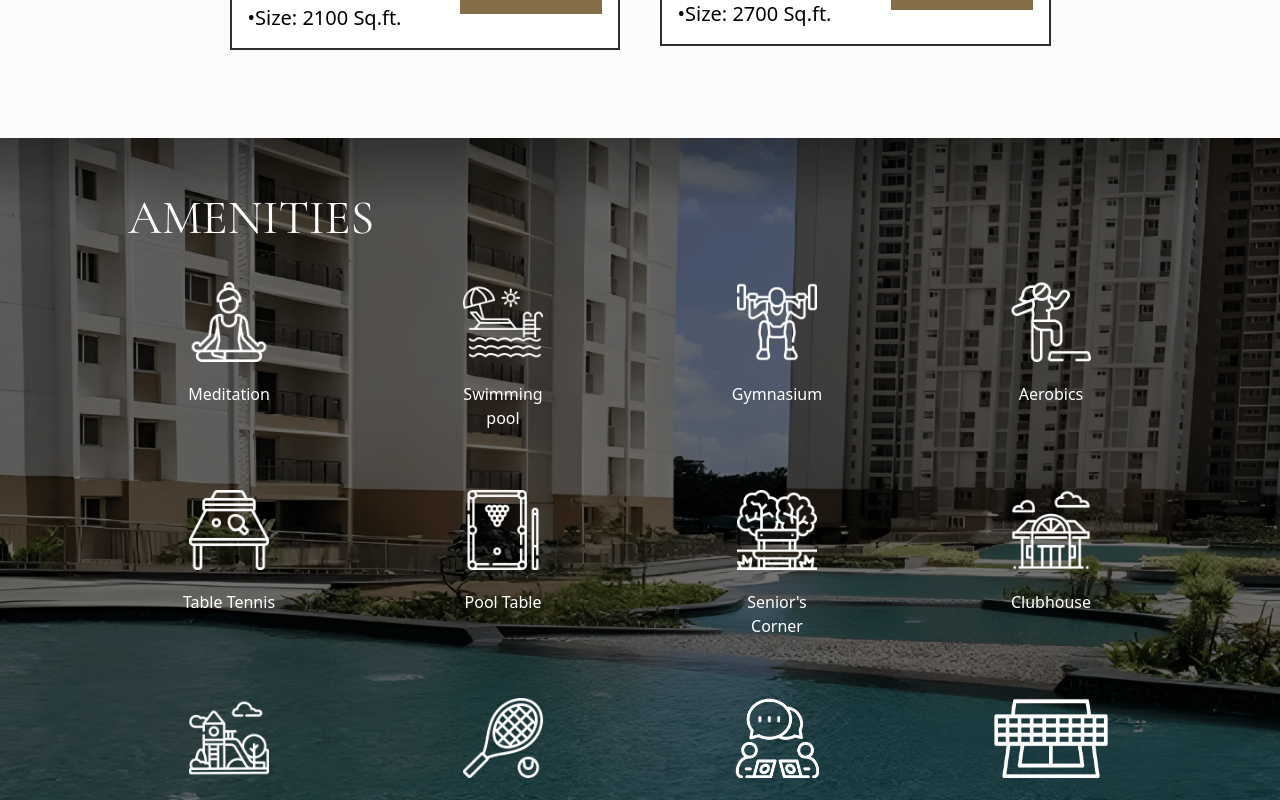
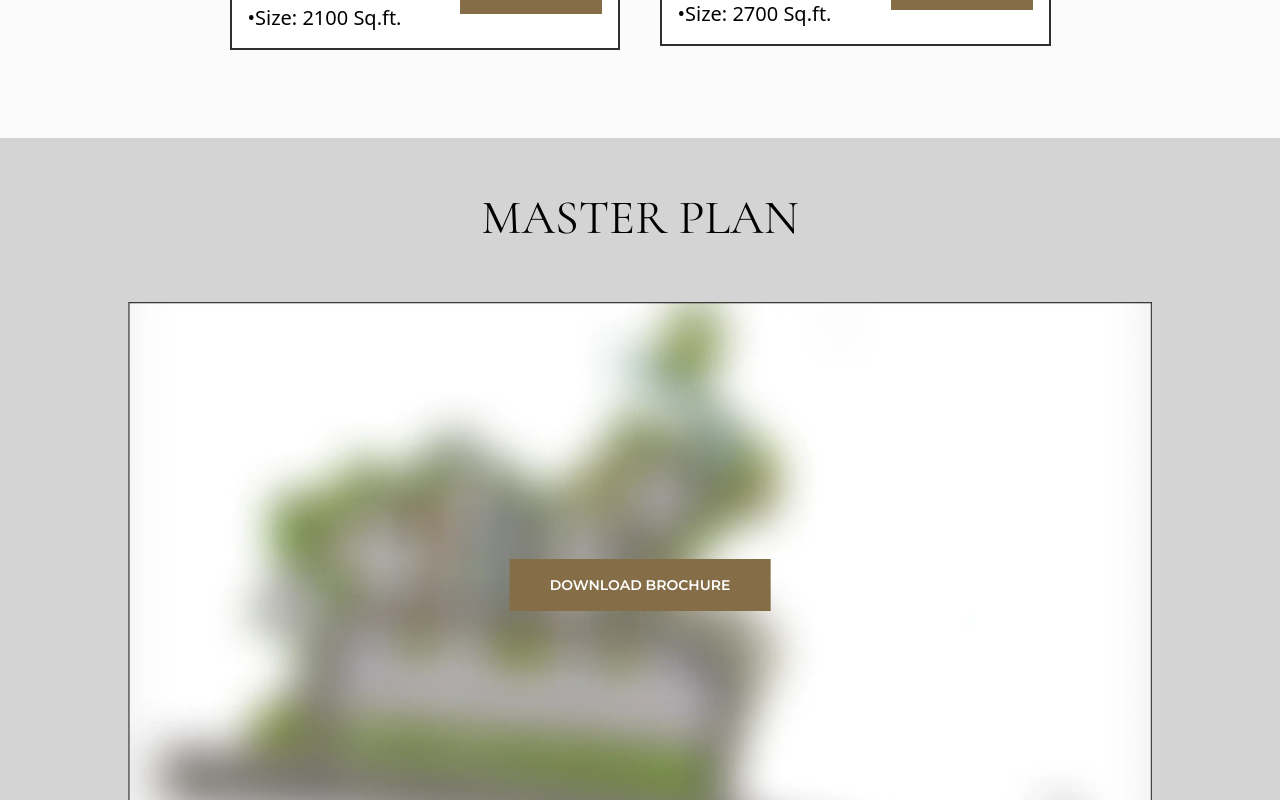
Before and after one commit to sumedh133/PrestigeReact, a React (Vite) app: page / in a window 1280 px wide. Shown: the part 3240-4040 px from the top of the page. Built offline with nearby package versions, Linux system fonts and the light colour scheme.

Commit message:
masterplan added

```diff
--- a/src/App.jsx
+++ b/src/App.jsx
@@ -5,6 +5,7 @@ import { Features } from './sections/Features'
 import { Home } from './sections/Home'
 import { Overview } from './sections/overview'
 import Pricing from './sections/pricing'
+import { MasterPlan } from './sections/Masterplan'
 
 function App() {
   return (
@@ -14,6 +15,7 @@ function App() {
       <Features />
       <Overview />
       <Pricing />
+      <MasterPlan />
       <Amenities />
     </div>
   )
--- /dev/null
+++ b/src/sections/Masterplan.jsx
@@ -0,0 +1,35 @@
+import React from "react";
+import masterplan from "../assets/masterPlan/masterPlan.webp";
+import Button from "../components/button/buttonMain";
+
+
+
+
+export const MasterPlan = (/* { setContactModal, contactmodal } */) => {
+  return (
+    <div
+      className="px-6 md:px-[7.5rem] lg:px-64 mx-auto flex flex-col items-center justify-center bg-neutral-300 py-7 md:py-14  gap-10"
+      id="MasterPlan"
+    >
+      <h2 className="text-black font-subheading font-normal text-3xl md:text-5xl w-fit uppercase">
+        Master Plan
+      </h2>
+
+      <div className="relative mt-5">
+        <img
+          src={masterplan}
+          alt="Master Plan"
+          className="max-w-screen-lg w-[80vw] pb-4"
+        />
+
+        {}
+        <Button
+            text="Download Brochure"
+            /* onClick={() => setContactModal(!contactmodal)} */
+            className="absolute top-1/2 left-1/2 transform -translate-x-1/2 -translate-y-1/2"
+            showArrow={false}
+          />
+      </div>
+    </div>
+  );
+};
```
Also changed, not shown: src/assets/masterPlan/masterPlan.webp (added).
